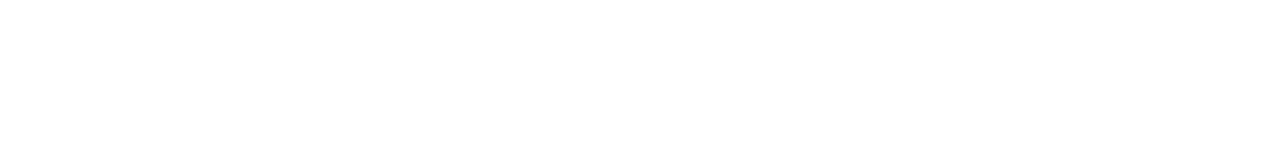
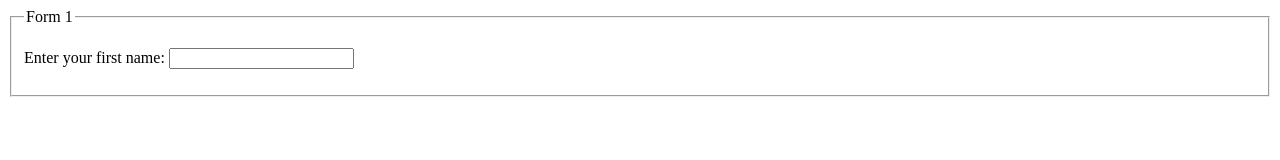
Before and after one commit to Kez2King/Forms, a plain HTML site: page Form1.html in a window 1280 px wide. Drawn offline with Linux system fonts and the light colour scheme.

Commit message:
Form 1 Completed

```diff
--- a/Form1.html
+++ b/Form1.html
@@ -13,6 +13,14 @@
     <title>Document</title>
 </head>
 <body>
-
+    <form action="text">
+        <fieldset>
+            <legend>Form 1</legend>
+            <p>
+                <label for="first-name">Enter your first name: </label>
+                <input type="text" name="first-name"/>
+            </p>
+        </fieldset>
+    </form>
 </body>
 </html>
```
